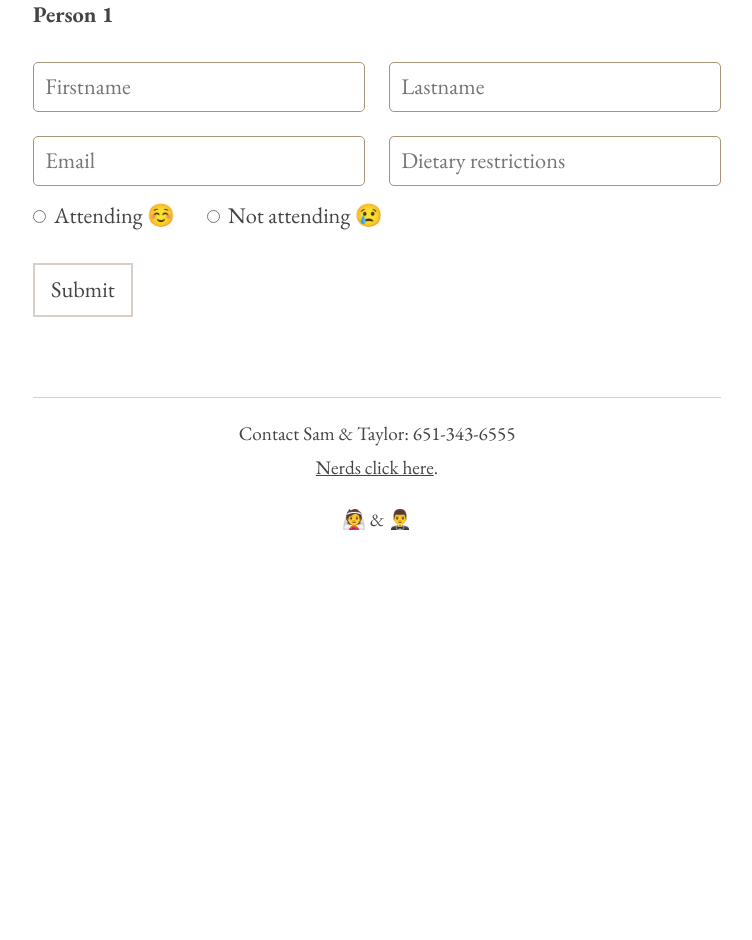
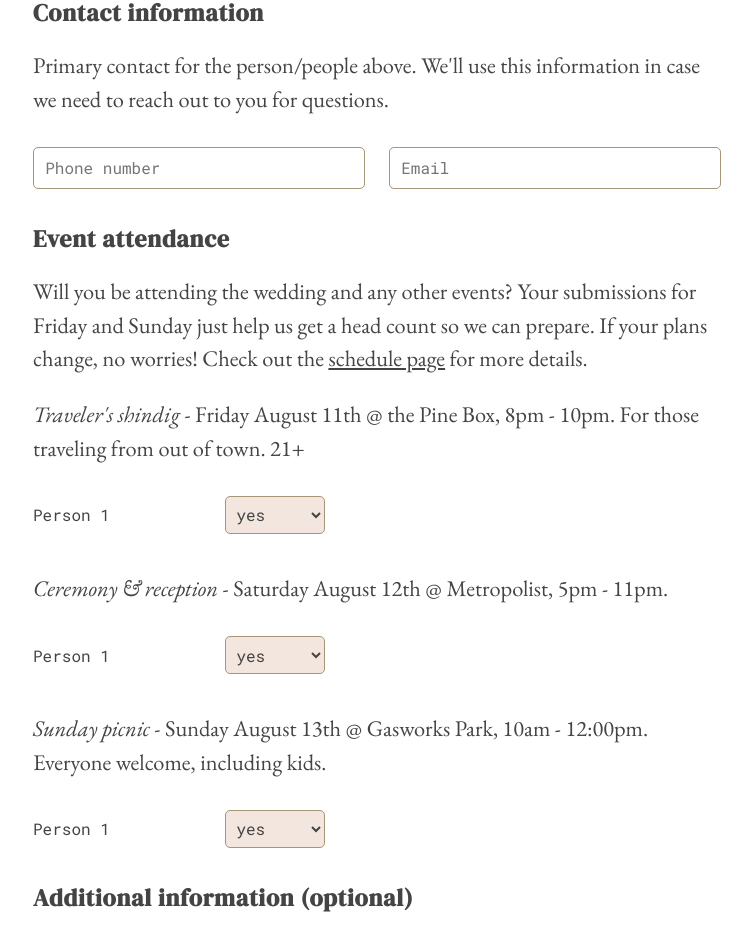
Before and after one commit to mapsam/tksm, a Next.js app: page /rsvp in a window 1280 px wide. Shown: the part 640-1580 px from the top of the page, without its empty margins (263-1015 px from the left). Before the commit the page ends 1212 px from the top, so only its background shows below. Built offline with nearby package versions, Linux system fonts and the light colour scheme.

Commit message:
rsvp-full-form

```diff
--- a/components/Rsvp.tsx
+++ b/components/Rsvp.tsx
@@ -1,45 +1,67 @@
 import type { Person, APIErrors, APIResponse, APIPostBody } from '../lib/types';
 import React, { useState, useEffect, SyntheticEvent } from 'react';
 import RsvpPerson from './RsvpPerson';
+import RsvpAttendance from './RsvpAttendance';
 
 const defaultPerson: Person = {
-  firstname: null,
-  lastname: null,
-  email: null,
-  attending: true,
-  diet: null
+  firstname: 'Person',
+  lastname: '1',
+  attendingFriday: 'yes',
+  attendingSaturday: 'yes',
+  attendingSunday: 'yes'
 };
 
 export default function RSVP() {
-  const [ success, setSuccess ] = useState<Array<Person>>([]);
+  const [ success, setSuccess ] = useState<null|APIPostBody>(null);
   const [ errors, setErrors ] = useState<APIErrors>([]);
   const [ submitting, setSubmitting ] = useState<boolean>(false);
   const [ numPeople, setNumPeople ] = useState(1);
   const [ people, setPeople ] = useState([defaultPerson]);
+  const [ infoPhone, setInfoPhone ] = useState(null);
+  const [ infoEmail, setInfoEmail ] = useState(null);
+  const [ infoRestrictions, setInfoRestrictions ] = useState(null);
+  const [ infoAccommodations, setInfoAccommodations ] = useState(null);
+  const [ infoWords, setInfoWords ] = useState(null);
   const allowRSVPs: boolean = true;
 
   useEffect(() => {}, [people]);
   useEffect(() => {
-    console.log('number of people', numPeople);
-    setPeople(Array.from({ length: numPeople }, () => defaultPerson));
+    const peeps = [];
+    for (let i = 0; i < numPeople; i++) {
+      const merged = {
+        ...defaultPerson,
+        ...{
+          lastname: i + 1
+        },
+        ...people[i] || {}
+      }
+      peeps.push(merged);
+    }
+    setPeople(peeps);
   }, [numPeople]);
 
   async function sendRSVP(e: SyntheticEvent) {
     e.preventDefault();
+    setSubmitting(true);
 
-    setSubmitting(true);
+    const body: APIPostBody = {
+      people,
+      phone: infoPhone,
+      email: infoEmail,
+      restrictions: infoRestrictions,
+      accommodations: infoAccommodations,
+      words: infoWords
+    };
+
     const response = await fetch('/api/rsvp', {
       method: 'POST',
-      headers: {
-        'Content-Type': 'application/json'
-      },
-      body: JSON.stringify(people)
+      headers: { 'Content-Type': 'application/json' },
+      body: JSON.stringify(body)
     });
 
     const { errors, data }: APIResponse = await response.json();
 
     setSubmitting(false);
-
     if (response.status !== 200) {
       setErrors(errors || ['Something went wrong.']);
     } else {
@@ -62,10 +84,10 @@ export default function RSVP() {
   return (
     <React.Fragment>
 
-    {success.length === 0 &&
+    {!success &&
       <form className="rsvp-form" onSubmit={sendRSVP}>
         <div className="field form-counter" key="person-count">
-          <p>How many people are you RSVP'ing for?</p>
+          <h2>How many people are you RSVP'ing for?</h2>
           <select name="" onChange={e => setNumPeople(parseInt(e.target.value))}>
             <option value="1">1</option>
             <option value="2">2</option>
@@ -88,15 +110,85 @@ export default function RSVP() {
           }
         </div>
 
+        <div>
+          <h2>Contact information</h2>
+          <p>Primary contact for the person/people above. We'll use this information in case we need to reach out to you for questions.</p>
+          <div className="field-pair">
+            <div className="field" key='contact-info-phone'>
+              <input className="input" type="tel" onChange={(e) => setInfoPhone(e.target.value)} placeholder="Phone number" pattern="[0-9]{10}" required/>
+            </div>
+
+            <div className="field" key='contact-info-email'>
+              <input className="input" type="email" autoCorrect="off" autoCapitalize="none" onChange={(e) => setInfoEmail(e.target.value)} placeholder="Email" required/>
+            </div>
+          </div>
+        </div>
+
+        <div>
+          <h2>Event attendance</h2>
+          <p>Will you be attending the wedding and any other events? Your submissions for Friday and Sunday just help us get a head count so we can prepare. If your plans change, no worries! Check out the <a href="/schedule" target="_blank">schedule page</a> for more details.</p>
+        </div>
+
+        {people.length &&
+          <div>
+            <p><i>Traveler's shindig</i> - Friday August 11th @ the Pine Box, 8pm - 10pm. For those traveling from out of town. 21+</p>
+            {
+              people.map((person, idx) => {
+                return <RsvpAttendance person={person} people={people} effect={setPeople} index={idx} field='attendingFriday' />
+              })
+            }
+          </div>
+        }
+
+        {people.length &&
+          <div>
+            <p><i>Ceremony & reception</i> - Saturday August 12th @ Metropolist, 5pm - 11pm.</p>
+            {
+              people.map((person, idx) => {
+                return <RsvpAttendance person={person} people={people} effect={setPeople} index={idx} field='attendingSaturday' />
+              })
+            }
+          </div>
+        }
+
+        {people.length &&
+          <div>
+            <p><i>Sunday picnic</i> - Sunday August 13th @ Gasworks Park, 10am - 12:00pm. Everyone welcome, including kids.</p>
+            {
+              people.map((person, idx) => {
+                return <RsvpAttendance person={person} people={people} effect={setPeople} index={idx} field='attendingSunday' />
+              })
+            }
+          </div>
+        }
+
+        <div>
+          <h2>Additional information (optional)</h2>
+          <p>Dietary restrictions? We will have meat and vegetarian options available. Let us know if any of your party has further restrictions. We'll make sure everyone can eat.</p>
+          <div className="field" key='dietary-restrictions'>
+            <input className="input" type="text" onChange={(e) => setInfoRestrictions(e.target.value) } placeholder="Dietary restrictions" />
+          </div>
+
+          <p>Where are you planning to stay? If you aren't sure, that's okay!</p>
+          <div className="field" key='accommodations'>
+            <input className="input" type="text" onChange={(e) => setInfoAccommodations(e.target.value) } placeholder="Where are you staying?" />
+          </div>
+
+          <p>Words of widsom for the bride and groom?</p>
+          <div className="field" key='words-of-wisdom'>
+            <input className="input" type="text" onChange={(e) => setInfoWords(e.target.value) } placeholder="..." />
+          </div>
+        </div>
+
         <div className="field" key="rsvp-form-buttons">
           <div className="control">
-            <input type="submit" className="button color-light-bg" value={submitting ? "Submitting RSVP ..." : "Submit"} />
+            <input type="submit" className="button" value={submitting ? "Submitting RSVP ..." : "Submit"} />
           </div>
         </div>
       </form>
     }
 
-    {errors.length > 0 && success.length <= 0 &&
+    {errors.length > 0 && !success &&
       <div className="form-errors color-red-bg">
         <p className="color-light">There were some errors in the form!</p>
         <ul>
@@ -107,19 +199,20 @@ export default function RSVP() {
       </div>
     }
 
-    {success.length > 0 &&
+    {success &&
       <div className="form-response">
         <p className="has-text-weight-bold">
           ❤️ Thanks! If you're attending, we're thrilled! If you can't, we get it. We'll miss you! Here's the information we got:
         </p>
-        <p>
-          <ul>
-            {success.map((p: Person) => {
-              return <li>{p.firstname} {p.lastname}, <strong>attending: {p.attending ? 'yes ☺️' : 'no 😢'}</strong></li>
-            })}
-          </ul>
+        {success.people.map((p: Person) => {
+          return <p className="mono">{p.firstname} {p.lastname}, Friday ({p.attendingFriday}) Saturday ({p.attendingSaturday}) Sunday ({p.attendingSunday})</p>
+        })}
+        <p className="mono">
+          Phone: {success.phone}<br />
+          Email: {success.email}<br />
+          {success.restrictions && `Restrictions: ${success.restrictions}` }
         </p>
-        <p>If this information looks correct, you're all set. If you need to make a change, send Sam a message at matthews.sam@gmail.com. If you need to submit more RSVPs, refresh the page.</p>
+        <p>If this information looks correct, you're all set. If you need to make a change, text Sam @ 651-343-6555. If you need to submit more RSVPs, refresh the page.</p>
       </div>
     }
     </React.Fragment>
--- /dev/null
+++ b/components/RsvpAttendance.tsx
@@ -0,0 +1,39 @@
+import type { Person } from '../lib/types';
+import { useState } from 'react';
+
+const optionBackgroundColors = {
+  'yes': 'color-light-bg',
+  'no': 'color-light-red-bg',
+  'maybe': 'color-white-bg'
+};
+
+interface RsvpPersonArgs {
+  person: Person,
+  people: Array<Person>,
+  effect: Function,
+  index: any,
+  field: string
+}
+
+export default function RsvpPerson({ person, people, effect, index, field }: RsvpPersonArgs) {
+  const [ optionBackground, setOptionBackground ] = useState(optionBackgroundColors['yes']);
+
+  function update(val: any) {
+    setOptionBackground(optionBackgroundColors[val]);
+    const updatedPerson: Person = { ...person, ...{ [field]: val }};
+    const newPeople: Array<Person> = [...people];
+    newPeople[index] = updatedPerson;
+    effect(newPeople);
+  }
+
+  return (
+    <div className="person-attendance">
+      <label className="mono person-attendance-name">{person.firstname} {person.lastname}</label>
+      <select name="" className={optionBackground} onChange={(e) => update(e.target.value)}>
+        <option value="yes" className="color-medium-bg">yes</option>
+        <option value="no" className="color-medium-bg">no</option>
+        <option value="maybe" className="color-medium-bg">maybe</option>
+      </select>
+    </div>
+  );
+}
--- a/components/RsvpPerson.tsx
+++ b/components/RsvpPerson.tsx
@@ -10,7 +10,6 @@ export default function RsvpPerson({ person, people, effect, index }: { person:
 
   return (
     <div className="rsvp-person" key={`person-${index}`}>
-      <p><strong>Person {index + 1}</strong></p>
       <div className="field-pair">
         <div className="field" key={`person-${index}-firstname`}>
           <input className="input" type="text" placeholder="Firstname" onChange={e => update('firstname', e.target.value)} required/>
@@ -20,23 +19,6 @@ export default function RsvpPerson({ person, people, effect, index }: { person:
           <input className="input" type="text" placeholder="Lastname" onChange={e => update('lastname', e.target.value)} required/>
         </div>
       </div>
-
-      <div className="field-pair">
-        <div className="field" key={`person-${index}-email`}>
-          <input className="input" type="text" placeholder="Email" onChange={e => update('email', e.target.value)} />
-        </div>
-
-        <div className="field" key={`person-${index}-diet`}>
-          <input className="input" type="text" placeholder="Dietary restrictions" onChange={e => update('diet', e.target.value)} />
-        </div>
-      </div>
-
-      <div className="field" key={`person-${index}-attending`}>
-        <input type="radio" key={`person-${index}-attending-yes`} id={`attending-yes-${index}`} name={`attending-${index}`} onChange={e => update('attending', true)} required/>
-        <label htmlFor={`attending-yes-${index}`}>Attending ☺️</label>
-        <input type="radio" key={`person-${index}-attending-no`} id={`attending-no-${index}`} name={`attending-${index}`} onChange={e => update('attending', false)} required/>
-        <label htmlFor={`attending-no-${index}`}>Not attending 😢</label>
-      </div>
     </div>
   )
 }
--- a/lib/api.ts
+++ b/lib/api.ts
@@ -4,12 +4,19 @@ import type { ValidationResult } from 'joi';
 
 import Joi from 'joi';
 
-const schema = Joi.array().items({
-  firstname: Joi.string().trim().min(1).max(50).required(),
-  lastname: Joi.string().trim().min(1).max(50).required(),
-  attending: Joi.boolean().required(),
-  email: Joi.string().email().trim().max(100).allow(null),
-  diet: Joi.string().allow(null).max(200)
+const schema = Joi.object({
+  people: Joi.array().items({
+    firstname: Joi.string().trim().min(1).max(50).required(),
+    lastname: Joi.string().trim().min(1).max(50).required(),
+    attendingFriday: Joi.string().valid('yes', 'no', 'maybe').required(),
+    attendingSaturday: Joi.string().valid('yes', 'no', 'maybe').required(),
+    attendingSunday: Joi.string().valid('yes', 'no', 'maybe').required(),
+  }),
+  phone: Joi.string().trim().max(12).required(),
+  email: Joi.string().email().trim().max(100).required(),
+  restrictions: Joi.string().allow(null, '').max(200),
+  accommodations: Joi.string().allow(null, '').max(200),
+  words: Joi.string().allow(null, '').max(1000),
 });
 
 export function validateRequestBody(body: APIPostBody) : ValidationResult {
--- a/pages/api/rsvp/index.ts
+++ b/pages/api/rsvp/index.ts
@@ -16,11 +16,11 @@ export default async function (req: NextApiRequest, res: NextApiResponse) {
   // append RSVP to spreadsheet
   if (req.method === 'POST') {
     // validate body
-    const validation: ValidationResult = validateRequestBody(req.body);
-    if (validation.error) {
-      console.log(JSON.stringify(validation.error, null, 2));
-      const errors = validation.error.details.map((e) => {
-        return `Person ${e.path[0] || 0 + 1}: ${e.message}, got: ${e.context?.value || 'null'}`;
+    const validated: ValidationResult = validateRequestBody(req.body);
+    if (validated.error) {
+      console.log(JSON.stringify(validated.error, null, 2));
+      const errors = validated.error.details.map((e) => {
+        return `Person ${e.path[0] || 0 + 1}: ${e.message}, got: ${e.context?.value.slice(0, 200) || 'null'}...`;
       });
       return res.status(400).json({ errors });
     }
@@ -44,16 +44,22 @@ export default async function (req: NextApiRequest, res: NextApiResponse) {
         range: 'RAW',
         auth,
         requestBody: {
-          values: validation.value.map((p: Person) => {
+          values: validated.value.people.map((p: Person) => {
             return [
-              p.firstname,                 // firstname
-              p.lastname,                  // lastname
-              p.attending,                 // attending
-              p.email,                     // email
-              submittedTime,               // time submited (on server)
-              JSON.stringify(req.body),    // raw post body for record keeping
+              p.firstname, // firstname
+              p.lastname, // lastname
+              p.attendingFriday, // attending friday
+              p.attendingSaturday, // attending saturday
+              p.attendingSunday, // attending sunday
+              validated.value.email, // primary email
+              validated.value.phone, // primary phone
+              validated.value.restrictions, // dietary restrictions
+              validated.value.accommodations, // accomodation notes
+              validated.value.words, // words of wisdom
+              submittedTime, // time submited (on server)
+              JSON.stringify(req.body), // raw post body for record keeping
               JSON.stringify(req.headers), // request headers
-              requestId                    // request ID
+              requestId // request ID
             ];
           })
         }
@@ -63,7 +69,7 @@ export default async function (req: NextApiRequest, res: NextApiResponse) {
       return res.status(500).json({ errors: ['Uh oh, something went wrong. Send Sam an email at matthews.sam@gmail.com or text 651-343-6555!'] })
     }
 
-    return res.json({ data: validation.value });
+    return res.json({ data: validated.value });
   } else {
     return res.status(400).json({ message: `This API does not support ${req.method} requests.` });
   }
--- a/pages/rsvp.tsx
+++ b/pages/rsvp.tsx
@@ -4,7 +4,7 @@ import Block from '../components/Block';
 
 export default function Index() {
   return (
-    <Content name="Répondez S'il Vous Plaît" summary="<strong>Please RSVP by July 1st, 2023!</strong> Please RSVP for each individual in your party whether they are attending or not. You can add more individuals by increasing the number of RSVPs. You can also submit the form separately for each person. Lastly, a friendly reminder that kids are not invited to the wedding. We hope to see you there!">
+    <Content name="Répondez S'il Vous Plaît" summary="<strong>Please RSVP by July 1st, 2023!</strong> RSVP for each individual in your party whether they are attending or not. A friendly reminder that kids are not invited to the wedding. We hope to see you there!">
       <Block id="RSVP">
         <RSVP />
       </Block>
--- a/styles/main.scss
+++ b/styles/main.scss
@@ -11,6 +11,8 @@ $color-text: #444;
 $color-gray: #D9CFC8;
 $color-white: #fff;
 $color-red: #FF4136;
+$color-light-green: #BDD9B0;
+$color-light-red: #F2B2AC;
 
 html {
     font-size: 100%;
@@ -20,19 +22,23 @@ body {
 }
 
 .color-light { color: $color-light; }
-.color-light-bg { background-color: $color-light; }
+.color-light-bg { background-color: $color-light !important; }
 .color-medium { color: $color-medium; }
-.color-medium-bg { background-color: $color-medium; }
+.color-medium-bg { background-color: $color-medium !important; }
 .color-dark { color: $color-dark; }
-.color-dark-bg { background-color: $color-dark; }
+.color-dark-bg { background-color: $color-dark !important; }
 .color-text { color: $color-text; }
-.color-text-bg { background-color: $color-text; }
+.color-text-bg { background-color: $color-text !important; }
 .color-gray { color: $color-gray; }
-.color-gray-bg { background-color: $color-gray; }
+.color-gray-bg { background-color: $color-gray !important; }
 .color-white { color: $color-white; }
-.color-white-bg { background-color: $color-white; }
+.color-white-bg { background-color: $color-white !important; }
 .color-red { color: $color-red; }
-.color-red-bg { background-color: $color-red }
+.color-red-bg { background-color: $color-red !important }
+.color-light-green { color: $color-light-green }
+.color-light-green-bg { background-color: $color-light-green !important }
+.color-light-red { color: $color-light-red }
+.color-light-red-bg { background-color: $color-light-red !important }
 
 /* Color Theme Swatches in Hex */
 // .beautiful-green-wedding-bouquet-in-retro-car,-wooden-steering-wheel-1-hex { color: #01401C; }
@@ -193,12 +199,14 @@ footer p {
     font-size: 1.2em;
 }
 
-form input {
+form input, form select {
     padding: 0.7rem;
     margin: 0.5rem 0 1rem;
+    font-family: 'Roboto Mono', monospace;
+    font-size: 1rem;
 }
 
-form input[type=text] {
+form input[type=text], form input[type=tel], form input[type=email] {
     width: 100%;
     border: 1px solid $color-medium;
     border-radius: 5px;
@@ -217,6 +225,16 @@ form select {
 
 /* mobile form */
 @media (min-width: 55rem) { /* desktop form */
+    .person-attendance {
+        display: block;
+        margin-bottom: 0.5rem;
+    }
+    .person-attendance-name {
+        display: inline-block;
+        width: 10rem;
+        overflow-wrap: break-word;
+    }
+}
 .field-pair {
     .field {
         display: inline-block;
@@ -228,7 +246,6 @@ form select {
         padding-left: 0rem;
     }
 }
-}
 
 form label  {
     margin-right: 2rem;
@@ -237,13 +254,10 @@ form label  {
 form button,
 form input[type=submit] {
     padding: 0.75rem 1rem;
-    background-color: $color-white;
-    border: 2px solid $color-gray;
+    background-color: $color-dark;
+    border: 2px solid $color-dark;
+    color: $color-light;
     cursor: pointer;
-}
-
-.rsvp-person {
-    margin-bottom: 1rem;
 }
 
 .form-errors {
@@ -268,7 +282,7 @@ form input[type=submit] {
 .location {
     margin-bottom: 2rem;
 }
-.location-metadata, .location-metadata * {
+.location-metadata, .location-metadata *, .mono {
     font-family: 'Roboto Mono', monospace;
     font-size: 1rem;
 }
```
Also changed, not shown: lib/types.ts (+13 -5 lines), pages/schedule.tsx (+10 -21 lines). Lines whose indentation alone changed are shown as unchanged.
